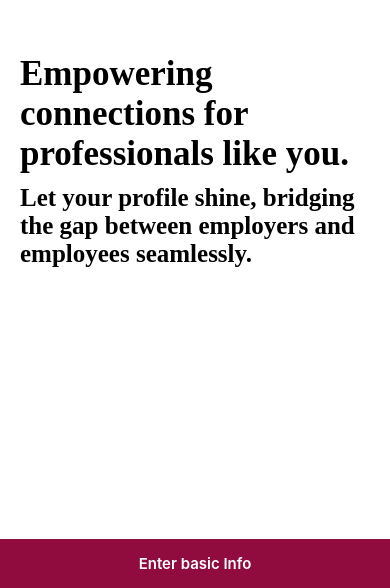
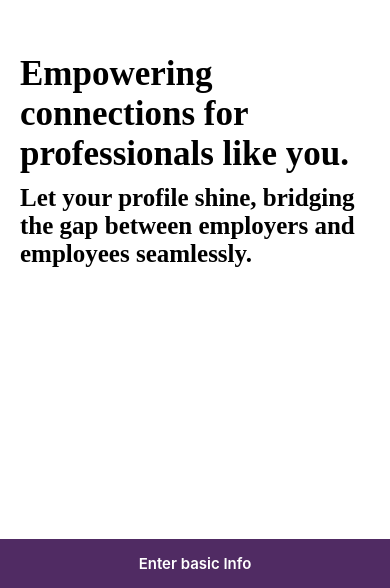
Before and after one commit to jasmitamukherjee/AwesomeProject, a React Native app: screen /Basic in a window 390 px wide. Shown: the part 256-844 px from the top of the page. Built offline with nearby package versions, Linux system fonts and the light colour scheme.

Commit message:
Update BasicInfo.js

```diff
--- a/screens/BasicInfo.js
+++ b/screens/BasicInfo.js
@@ -38,7 +38,7 @@ const navigation =useNavigation()
 
         <Pressable
         onPress={()=> navigation.navigate("Name")}
-        style={{backgroundColor: '#900C3F', padding: 15, marginTop: 'auto'}}>
+        style={{backgroundColor: '#502b63', padding: 15, marginTop: 'auto'}}>
             <Text style={{textAlign:"center",color:"white",fontWeight:600,fontSize:15}}>
                 Enter basic Info
             </Text>
```
